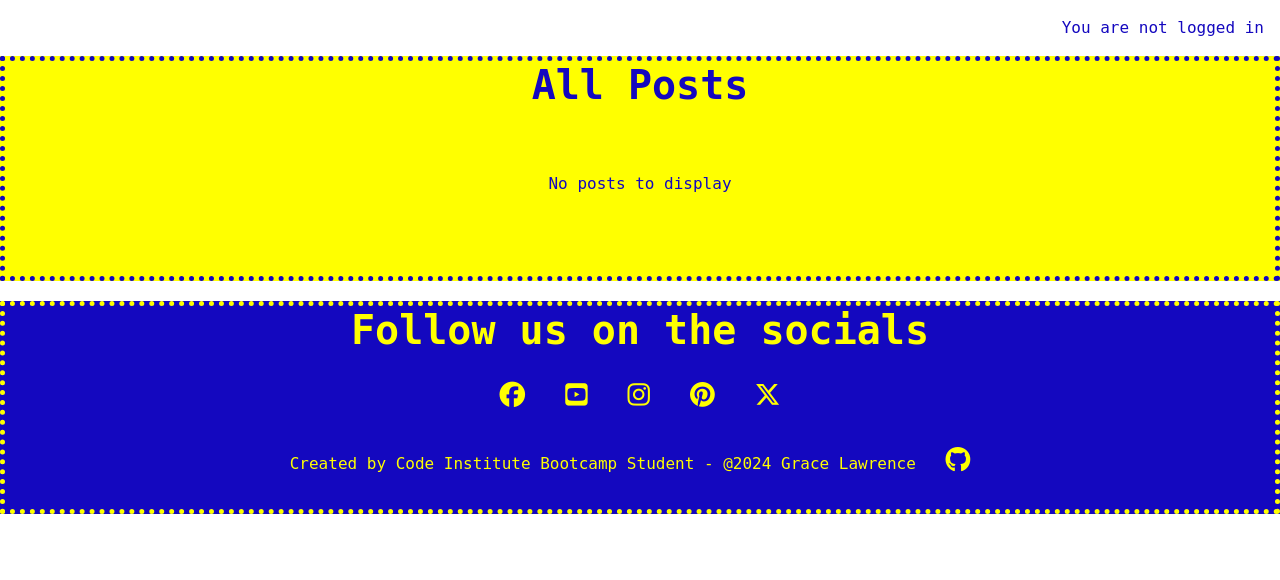
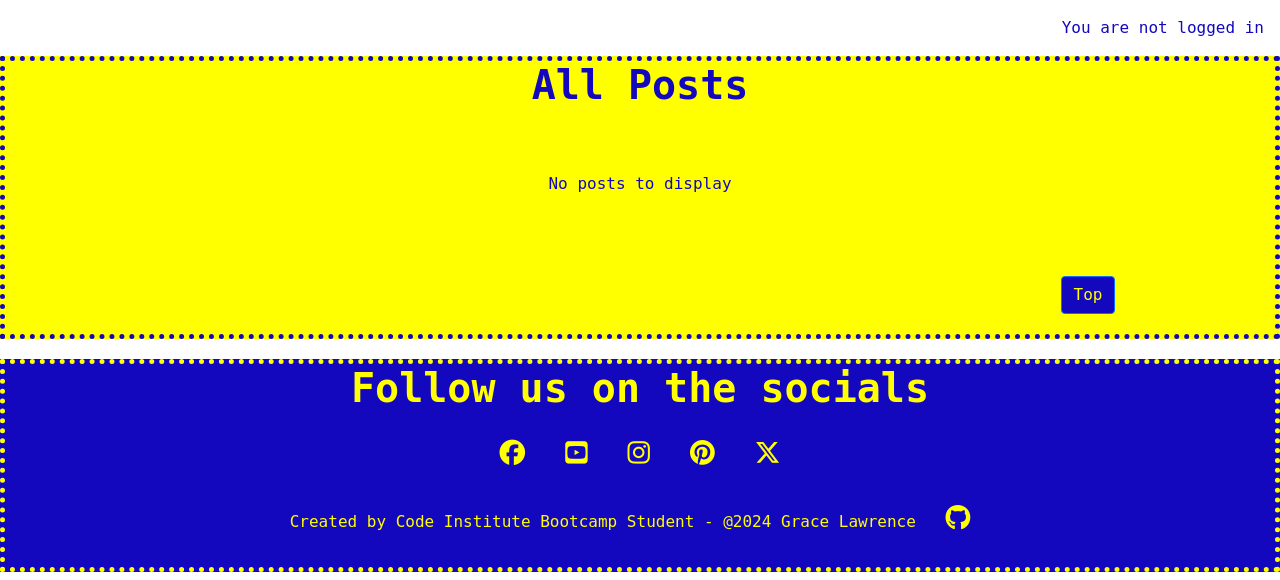
Before and after one commit to glaw2000/Leftovers, a Django app: page /blog/ in a window 1280 px wide. Shown: the part 220-800 px from the top of the page. Run offline with Django 4.2, Linux system fonts and the light colour scheme; data that the repository does not hold is empty; parts of the project's set-up code (start-up, migrations or seed data) failed here and were passed over; some libraries are stand-ins or nearby versions.

Commit message:
add top button to landing blog and post_detail templates and css styling; href to All Posts ,h1> in blog.html when filtered

```diff
--- a/blog/templates/blog/blog.html
+++ b/blog/templates/blog/blog.html
@@ -7,7 +7,7 @@
     {% if current_ingredient == "Any" %}
         <h1>All Posts</h1>
     {% else %}
-        <h1>All Posts </h1>
+        <a href="{% url 'blog_by_ingredient' ingredient='any' %}"><h1>All Posts </h1></a>
         <h2>(filtered by "{{current_ingredient}}")</h2>
     {% endif %}
     <div class="categories">
@@ -28,7 +28,10 @@
     {% empty %}
         <p>No posts to display</p>
     {% endfor %}
-        </div>
+    </div>
+    <div class="top_btn">
+        <a class="btn btn-primary" href="" role="button">Top</a>
+    </div>
 
     {% if is_paginated %}
         <nav aria-label="Page navigation">
--- a/blog/templates/blog/post_detail.html
+++ b/blog/templates/blog/post_detail.html
@@ -16,6 +16,9 @@
         </div>
         <div class="subject_txt">
             <p>{{ post.content | safe }}</p><br>
+        </div>
+        <div class="top_btn">
+            <a class="btn btn-primary" href="" role="button">Top</a>
         </div>
         <!-- Displaying like button and count of likes -->
         <div class = feedback>
--- a/landing/templates/landing/landing.html
+++ b/landing/templates/landing/landing.html
@@ -13,6 +13,7 @@
     </p>
 
     <div class="categories" id="food_groups">
+
         <div class="cell" id="meat">
             <a href="{% url 'blog_by_ingredient' ingredient='meat' %}">
                 <img src="{% static 'images/meat.webp' %}" alt="roast meat">
@@ -76,5 +77,9 @@
             <p>Seasonal leftovers</p>
         </div>
     </div>
+
+    <div class="top_btn">
+        <a class="btn btn-primary" href="" role="button">Top</a>
+    </div>
 </div>
 {% endblock content %}
--- a/static/css/style.css
+++ b/static/css/style.css
@@ -140,9 +140,6 @@
   font-style: italic;
 }
 
-
-
-
 /* Body Styling */
 
 main {
@@ -204,6 +201,16 @@ main {
   padding-right: 10px;
 }
 
+.top_btn{
+   padding-bottom: 20px;
+   padding-left: 70vw;
+}
+
+.btn{
+  color:yellow !important;
+  background-color: #1408bf;
+}
+
 /* blog.html All Posts page */
 .blog_cell {
   background-color: white;
@@ -224,6 +231,11 @@ main {
 
 .blog_cell a{
   text-decoration: none;
+}
+
+.page-link {
+  background-color: #1408bf;
+  color: yellow !important;
 }
 
 
```
Also changed, not shown: 1 other file.
